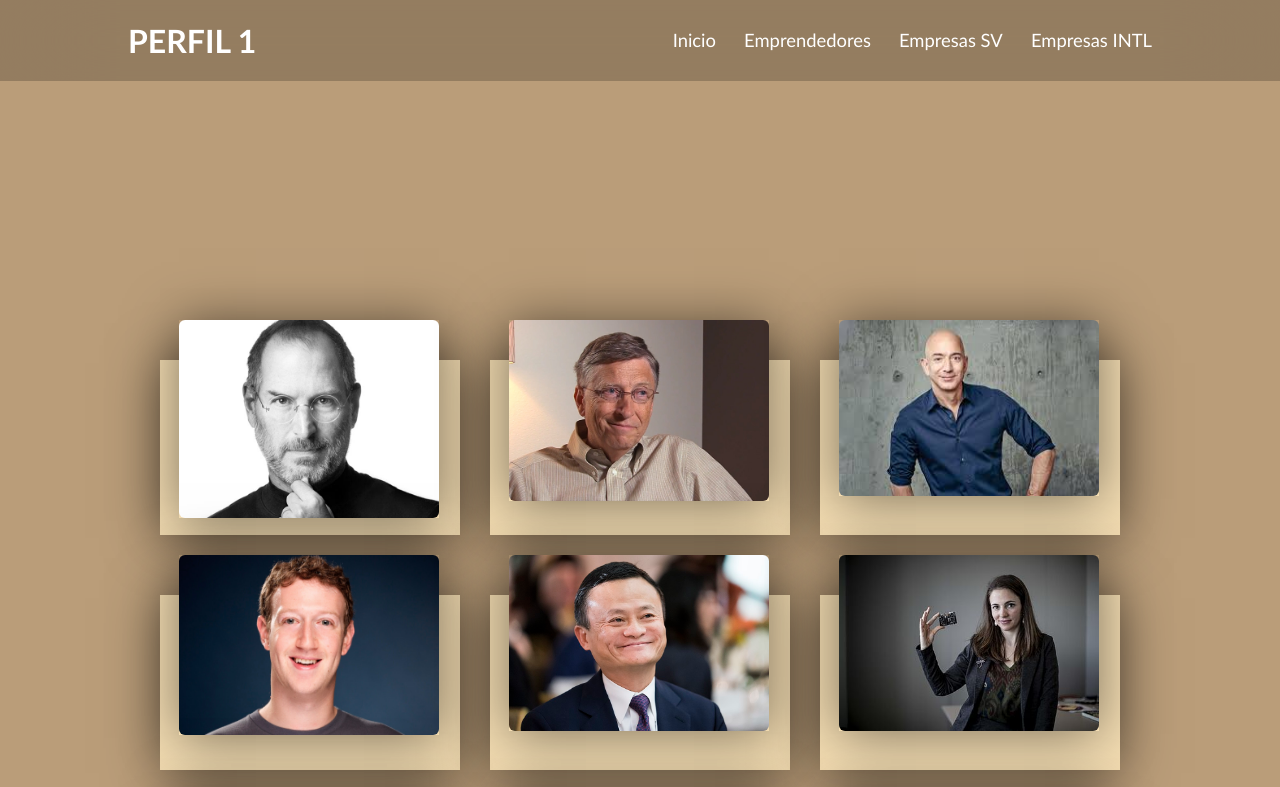
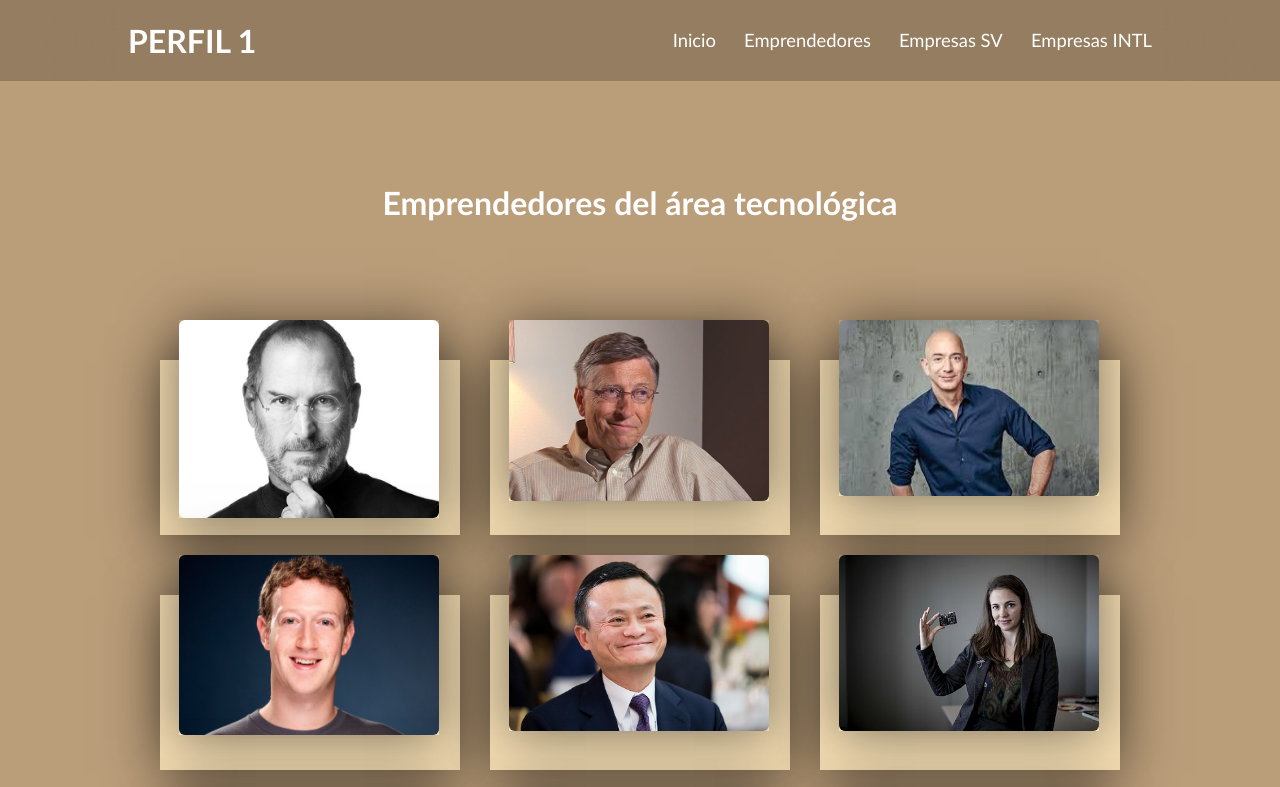
Before and after one commit to AmarisOsorio/Perfil1_Ama, a plain HTML site: page PAGES/Emprendedores.html in a window 1280 px wide. Shown: the top 787 px of the page. Drawn offline with nearby package versions, Linux system fonts and the light colour scheme.

Commit message:
Añadí titulo a EMP

```diff
--- a/CSS/styleEmp.css
+++ b/CSS/styleEmp.css
@@ -140,6 +140,13 @@ body{
 }
 
 /* Inicio de Tarjetas*/
+#tittle{
+    margin: 100px;
+    margin-top: -250px;
+    margin-bottom: 5px;
+    padding: 0;
+    color: #fff;
+}
 
 .container{
     position: relative;
--- a/PAGES/Emprendedores.html
+++ b/PAGES/Emprendedores.html
@@ -31,6 +31,10 @@
 
 
     <div class="container">
+        <div id="tittle">
+            <h1>Emprendedores del área tecnológica</h1>
+        </div>
+
         <div class="tarjeta">
             <div class="cimg">
                 <img src="../IMG/stevejobs.jpeg" alt="">
```
